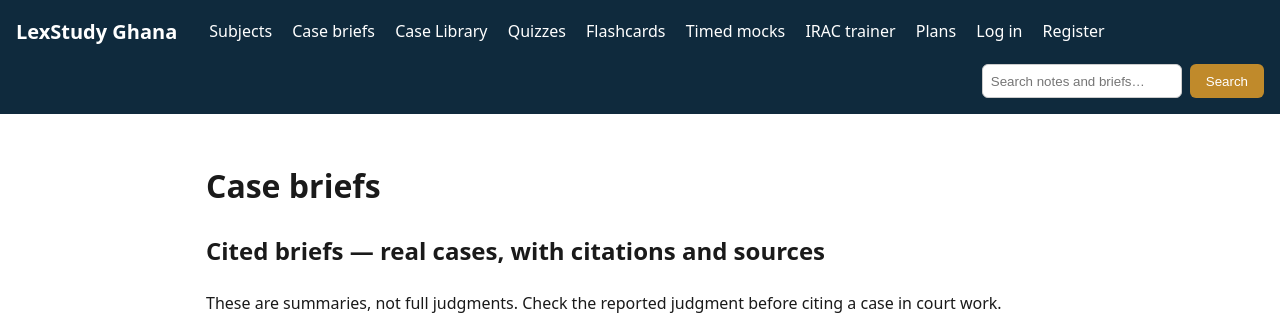
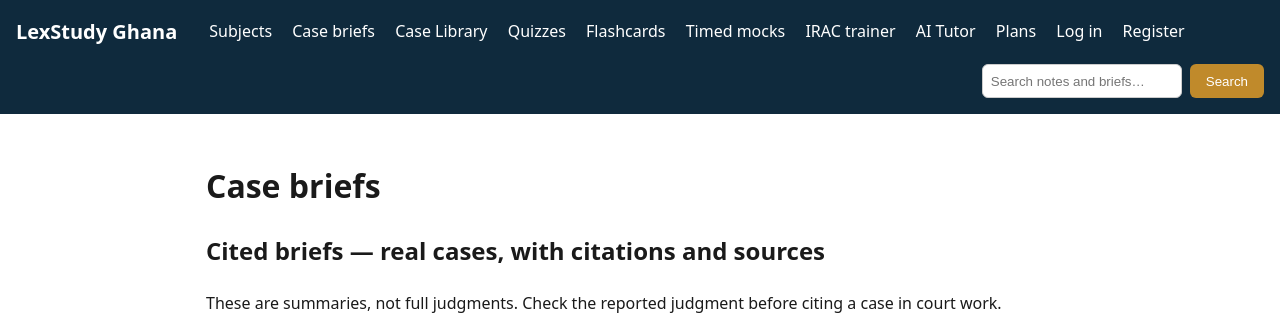
Before and after one commit to Powelldigitalblueprints/Lexstudy-Ghana, a Flask app: page /cases in a window 1280 px wide. Shown: the top 317 px of the page. Run offline with Flask 3, Linux system fonts and the light colour scheme; parts of the project's set-up code (start-up, migrations or seed data) failed here and were passed over; some libraries are stand-ins or nearby versions.

Commit message:
Add AI tutor navigation link

```diff
--- a/templates/base.html
+++ b/templates/base.html
@@ -20,6 +20,7 @@
     <a href="/flashcards">Flashcards</a>
     <a href="/mocks">Timed mocks</a>
     <a href="/irac">IRAC trainer</a>
+    <a href="/ai">AI Tutor</a>
     <a href="/plans">Plans</a>
     {% if current_user %}
     <a href="/account">My account</a>
```
